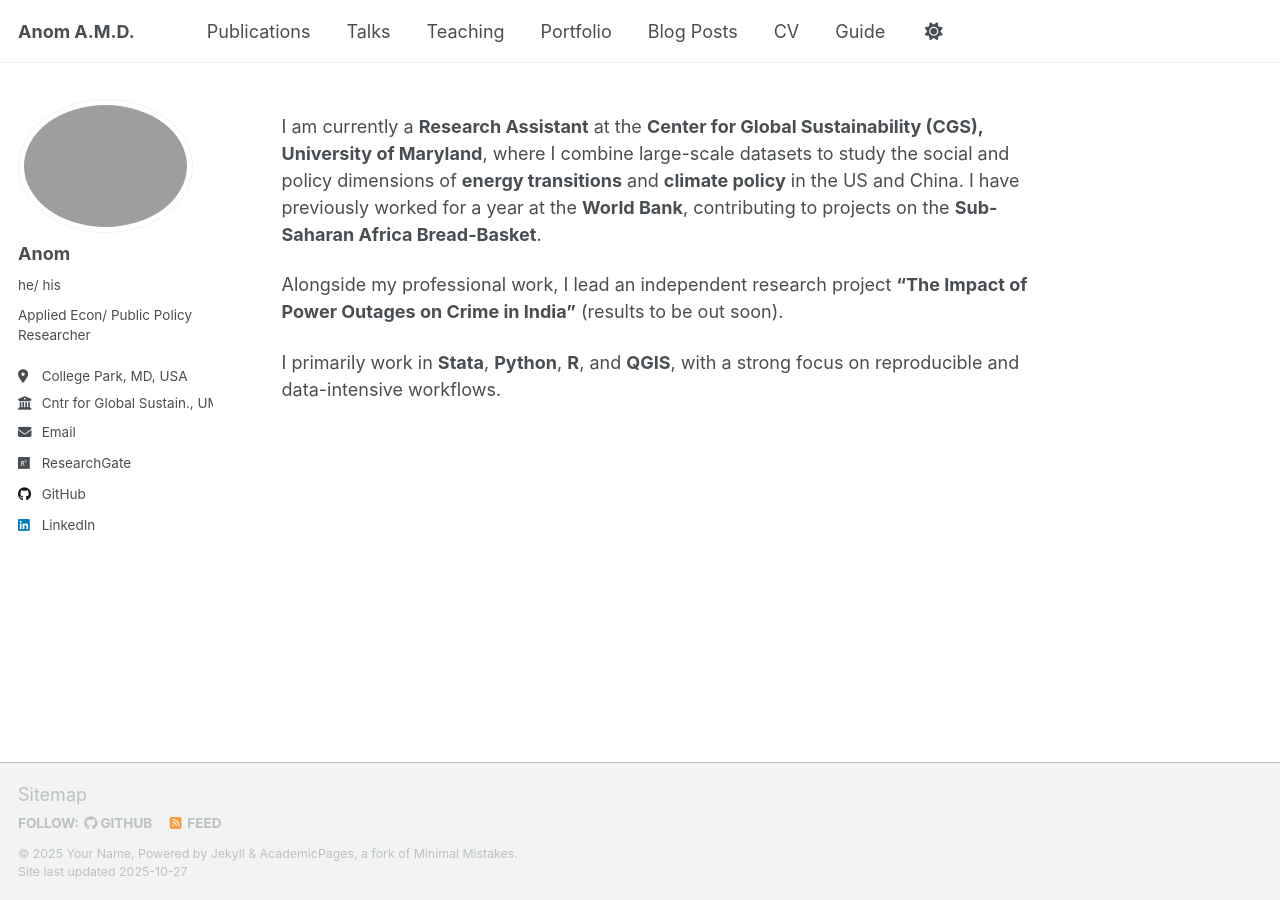
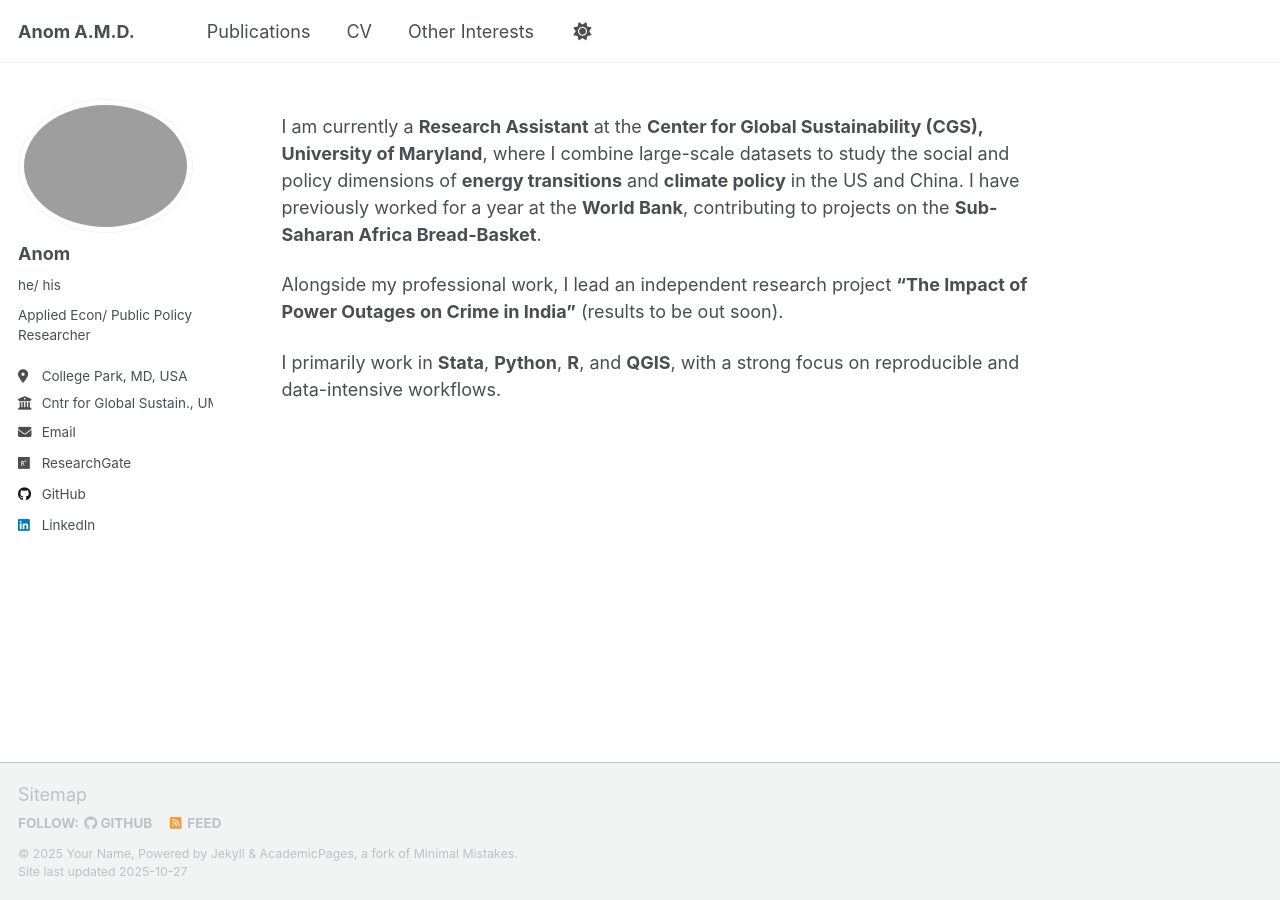
Before and after one commit to anomdule/anomdule.github.io, a Jekyll site: the page built from _pages/about.md, in a window 1280 px wide. Built offline with Jekyll 4.4.1, drawn with Linux system fonts in a browser that asks for light colours; a script that is not in the unit is left out.

Commit message:
Update navigation.yml

```diff
--- a/_data/navigation.yml
+++ b/_data/navigation.yml
@@ -11,17 +11,6 @@ main:
   - title: "Publications"
     url: /publications/
 
-  - title: "Talks"
-    url: /talks/
-
-  - title: "Teaching"
-    url: /teaching/
-
-  - title: "Portfolio"
-    url: /portfolio/
-
-  - title: "Blog Posts"
-    url: /year-archive/
 
   - title: "CV"
     url: /cv/
@@ -29,5 +18,5 @@ main:
   # - title: "CV"
   #   url: /cv-json/
 
-  - title: "Guide"
+  - title: "Other Interests"
     url: /markdown/
```
